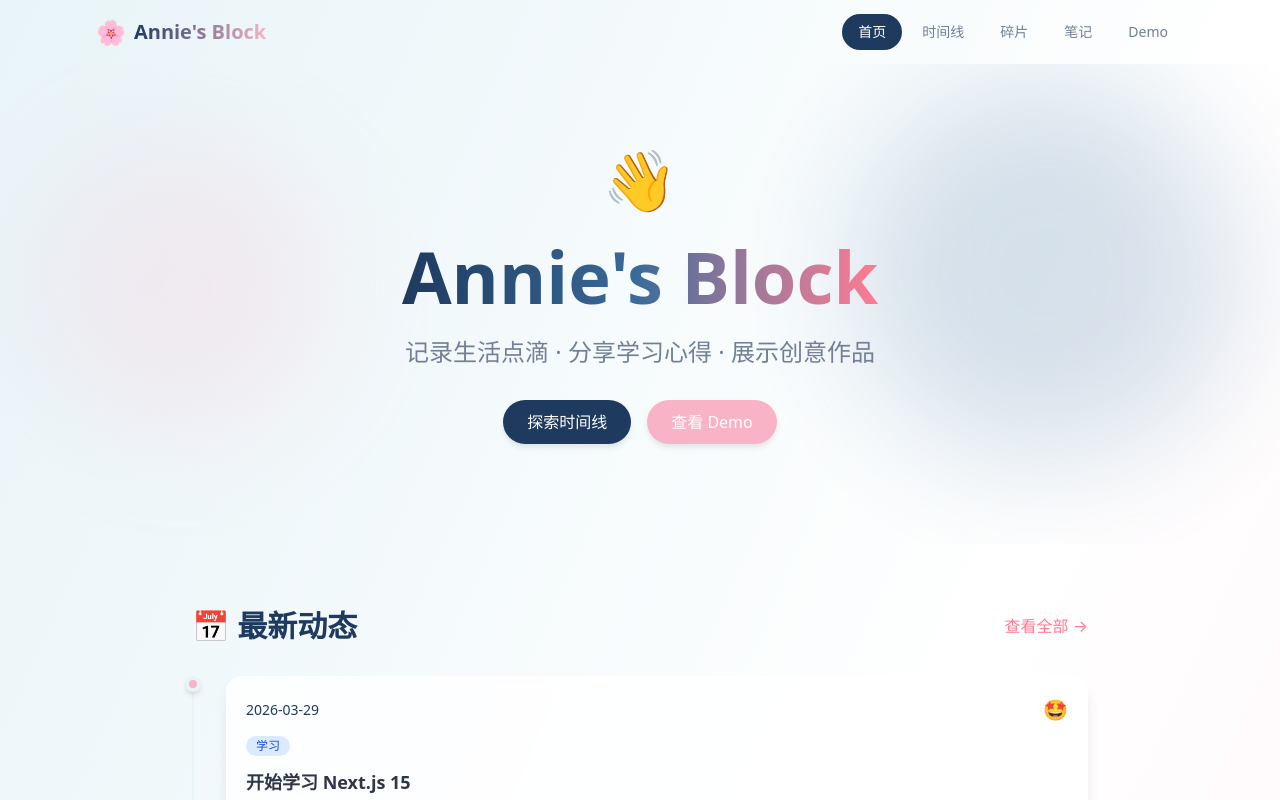
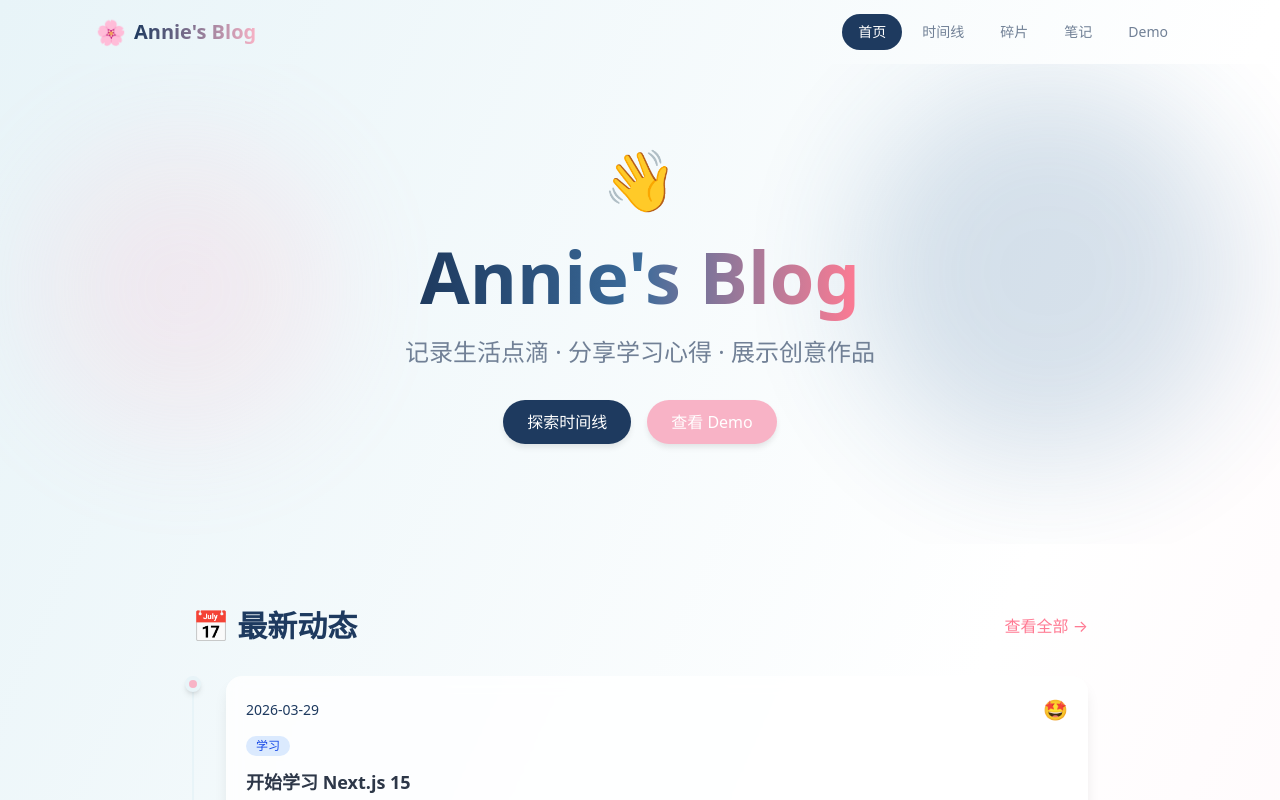
Before and after one commit to AnnCoding/Annie-s-blog, a Next.js app: page / in a window 1280 px wide. Shown: the top 800 px of the page. Built offline with nearby package versions, Linux system fonts and the light colour scheme.

Commit message:
fix: 修正网站标题为 Annie's Blog
- 更新 layout.tsx 页面标题
- 更新 Header.tsx 导航栏
- 更新 page.tsx 首页和页脚
- 更新 README.md 和文档

Co-Authored-By: Claude Opus 4.6 <noreply@anthropic.com>

```diff
--- a/app/layout.tsx
+++ b/app/layout.tsx
@@ -2,7 +2,7 @@ import type { Metadata } from "next";
 import "../styles/globals.css";
 
 export const metadata: Metadata = {
-  title: "Annie's Block | 个人博客",
+  title: "Annie's Blog | 个人博客",
   description: "Annie 的个人博客 - 记录生活、学习与成长",
   keywords: ["博客", "个人网站", "学习笔记", "生活记录"],
 };
--- a/app/page.tsx
+++ b/app/page.tsx
@@ -148,7 +148,7 @@ export default function HomePage() {
             <div className="text-6xl mb-4 animate-bounce">👋</div>
             <h1 className="text-5xl md:text-7xl font-bold mb-6">
               <span className="bg-gradient-to-r from-ocean-deep via-ocean-medium to-sakura-coral bg-clip-text text-transparent">
-                Annie&apos;s Block
+                Annie&apos;s Blog
               </span>
             </h1>
             <p className="text-xl md:text-2xl text-text-secondary mb-8 max-w-2xl mx-auto">
@@ -237,7 +237,7 @@ export default function HomePage() {
         <footer className="py-8 px-4 text-center text-text-secondary">
           <div className="flex items-center justify-center gap-2 mb-4">
             <span className="text-2xl">🌸</span>
-            <span className="text-ocean-deep font-semibold">Annie&apos;s Block</span>
+            <span className="text-ocean-deep font-semibold">Annie&apos;s Blog</span>
           </div>
           <p className="text-sm">
             用 Next.js 和 Notion 构建 · 记录成长的每一个瞬间
--- a/components/Header.tsx
+++ b/components/Header.tsx
@@ -38,7 +38,7 @@ export default function Header() {
           <Link href="/" className="flex items-center space-x-2">
             <span className="text-2xl">🌸</span>
             <span className="text-xl font-bold bg-gradient-to-r from-ocean-deep to-sakura-pink bg-clip-text text-transparent">
-              Annie&apos;s Block
+              Annie&apos;s Blog
             </span>
           </Link>
 
--- a/scripts/add-test-data.ts
+++ b/scripts/add-test-data.ts
@@ -244,7 +244,7 @@ async function addTestData() {
           title: [
             {
               text: {
-                content: "Annie's Block",
+                content: "Annie's Blog",
               },
             },
           ],
```
Also changed, not shown: 2 other files (tests, documents, lock files or other folders).
